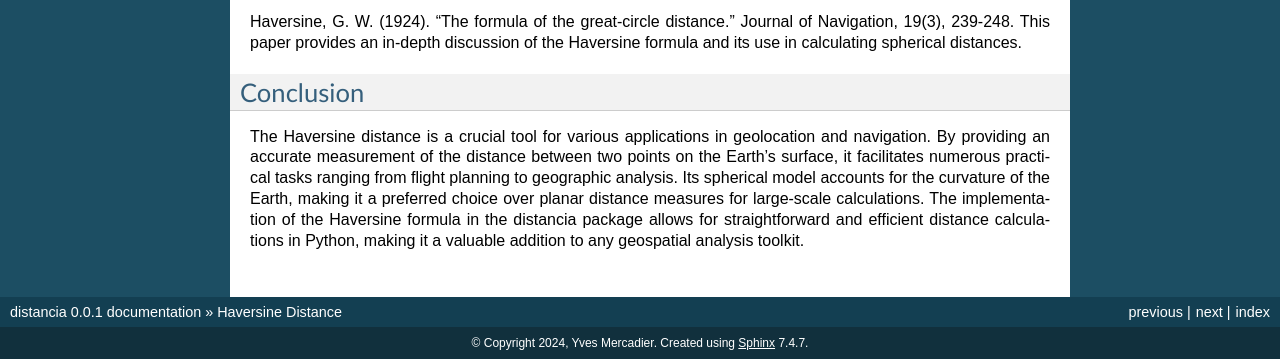
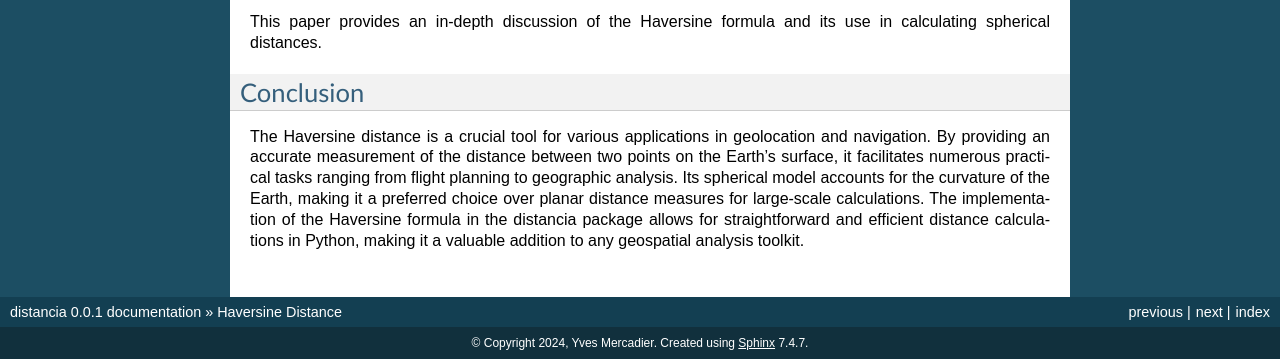
Before and after one commit to ym001/distancia, a Sphinx documentation site: the page built from docs/Haversine.rst, in a window 1280 px wide and 900 px high, scrolled down 896 px, cut to the strip 541-900 px from the top of the window. Built offline with Sphinx 7.4.7, drawn with Linux system fonts in a browser that asks for light colours; pages that are not in the unit, such as notebooks, are missing from menus.

Commit message:
Update Haversine.rst

```diff
--- a/docs/Haversine.rst
+++ b/docs/Haversine.rst
@@ -66,7 +66,6 @@ For further details on the Haversine formula and its applications, refer to the
 
    Haversine
 
-Haversine, G. W. (1924). "The formula of the great-circle distance." Journal of Navigation, 19(3), 239-248.
 This paper provides an in-depth discussion of the Haversine formula and its use in calculating spherical distances.
 
 
```
